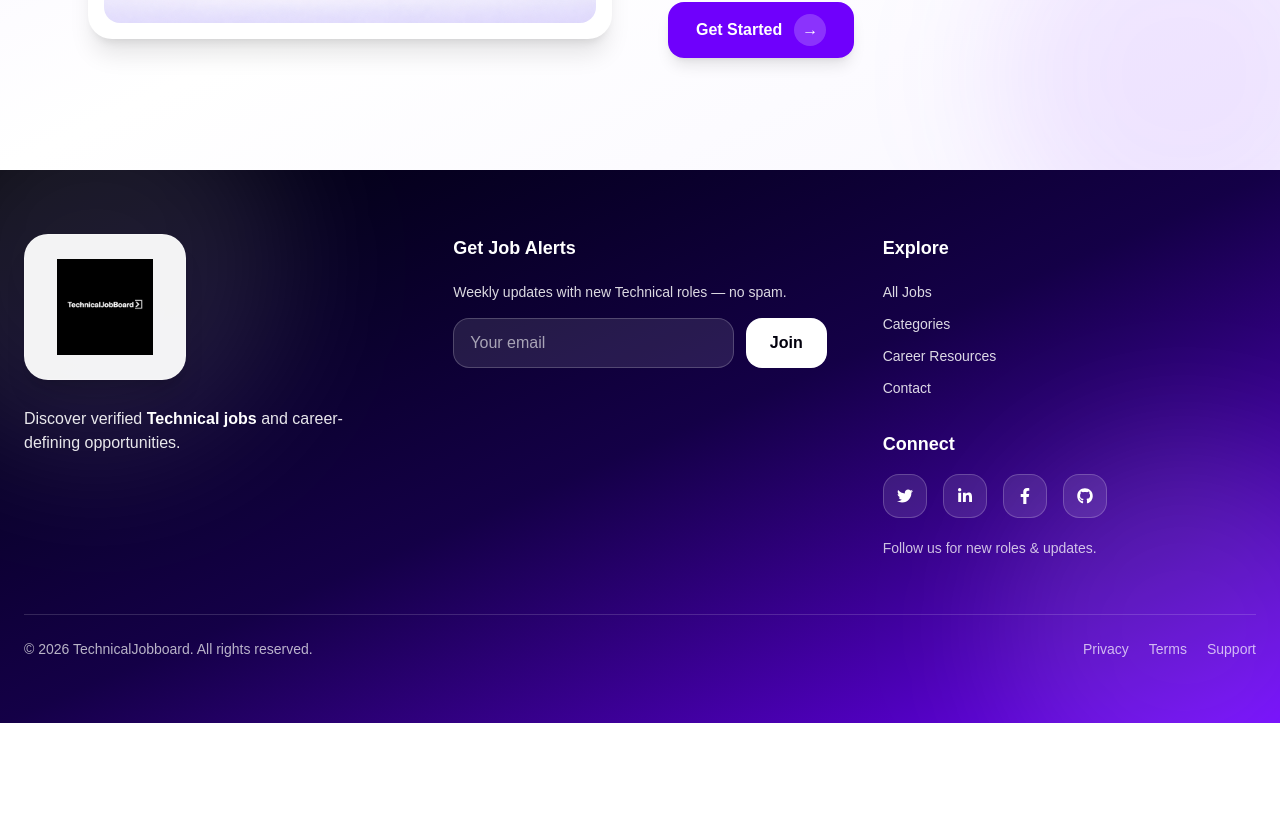
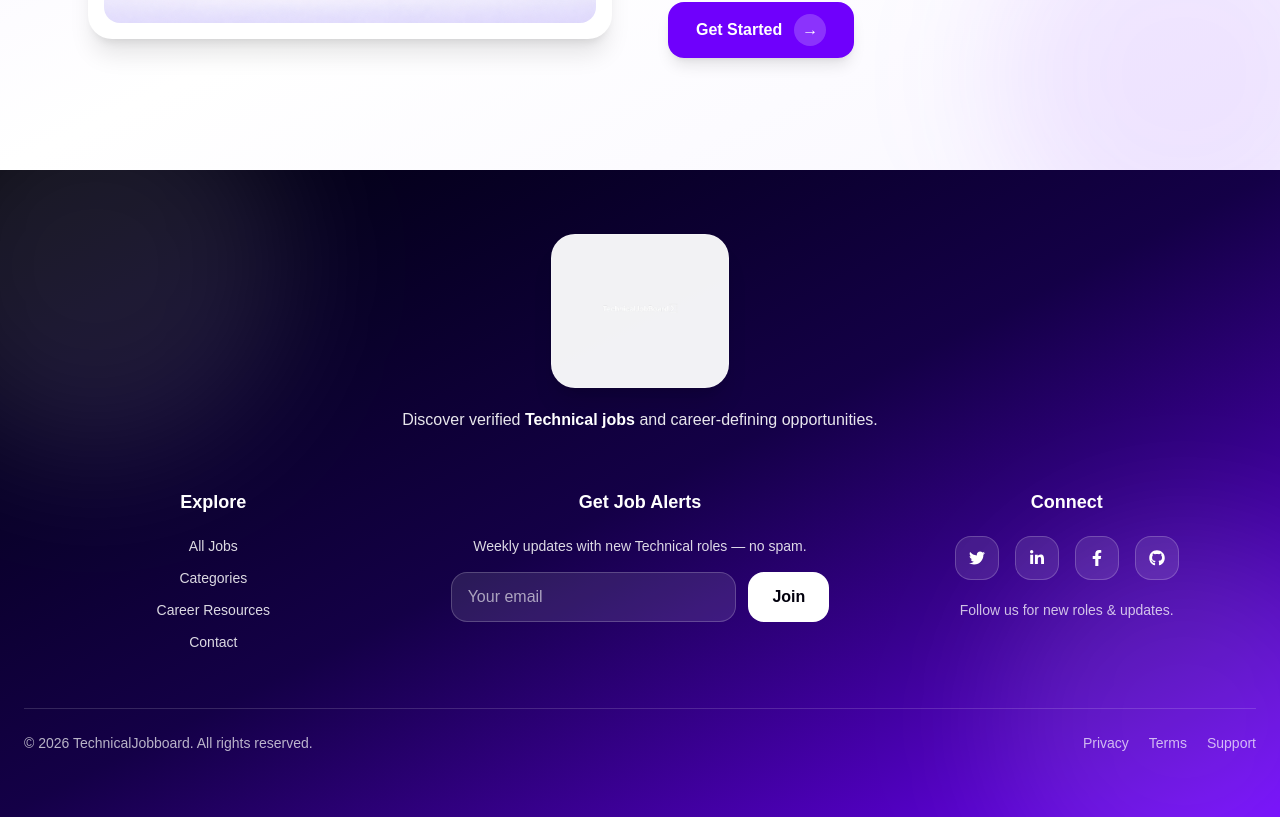
Before and after one commit to adebisidolapo/technicaljobboard, a Next.js app in the folder jobboard/: page / in a window 1280 px wide. Shown: the part 4812-5629 px from the top of the page. Before the commit the page ends 5535 px from the top, so only its background shows below. Built offline with nearby package versions, Linux system fonts and the light colour scheme.

Commit message:
update footer

```diff
--- a/jobboard/components/Footer.tsx
+++ b/jobboard/components/Footer.tsx
@@ -12,34 +12,53 @@ export default function Footer() {
         <div className="absolute -bottom-24 -right-24 w-96 h-96 rounded-full bg-white/10 blur-3xl" />
 
         <div className="relative max-w-7xl mx-auto px-6 py-16">
-          {/* Desktop: 3-column top area | Mobile: stacked */}
-          <div className="grid grid-cols-1 md:grid-cols-3 gap-10 md:gap-14 items-start">
-            {/* Brand / Logo */}
-            <div className="text-center md:text-left">
+          {/* TOP: Logo + writeup (centered) */}
+          <div className="flex flex-col items-center text-center">
             {/* Logo card so it stays visible on gradient */}
-              <div className="inline-block rounded-3xl bg-white/95 text-[#02000D] shadow-xl border border-white/20 px-6 py-5 sm:px-8 sm:py-6">
+            <div className="rounded-3xl bg-white/95 text-[#02000D] shadow-xl border border-white/20 px-7 py-6 sm:px-10 sm:py-7">
               <img
                 src="/logo.png"
                 alt="TechnicalJobboard Logo"
-                  className="h-16 sm:h-20 md:h-24 w-auto object-contain mx-auto md:mx-0"
+                className="h-16 sm:h-20 md:h-24 w-auto object-contain mx-auto"
               />
             </div>
 
-              <p className="mt-5 text-white/90 text-sm sm:text-base max-w-md mx-auto md:mx-0">
+            <p className="mt-5 text-white/90 text-sm sm:text-base max-w-2xl">
               Discover verified{" "}
               <span className="font-semibold text-white">Technical jobs</span>{" "}
               and career-defining opportunities.
             </p>
           </div>
 
+          {/* 3-COLUMN AREA (centered + aligned) */}
+          <div className="mt-14 grid grid-cols-1 md:grid-cols-3 gap-10 md:gap-12 items-start text-center">
+            {/* Explore */}
+            <div className="mx-auto w-full max-w-xs">
+              <h3 className="font-semibold text-lg mb-5">Explore</h3>
+              <ul className="space-y-3 text-white/85 text-sm">
+                <li className="hover:text-white transition cursor-pointer">
+                  All Jobs
+                </li>
+                <li className="hover:text-white transition cursor-pointer">
+                  Categories
+                </li>
+                <li className="hover:text-white transition cursor-pointer">
+                  Career Resources
+                </li>
+                <li className="hover:text-white transition cursor-pointer">
+                  Contact
+                </li>
+              </ul>
+            </div>
+
             {/* Newsletter */}
-            <div className="text-center md:text-left">
+            <div className="mx-auto w-full max-w-sm">
               <h3 className="font-semibold text-lg mb-5">Get Job Alerts</h3>
               <p className="text-white/85 text-sm mb-4">
                 Weekly updates with new Technical roles — no spam.
               </p>
 
-              <div className="flex flex-col sm:flex-row gap-3">
+              <div className="flex flex-col sm:flex-row gap-3 justify-center">
                 <input
                   type="email"
                   placeholder="Your email"
@@ -53,19 +72,11 @@ export default function Footer() {
               </div>
             </div>
 
-            {/* Explore + Connect (aligned better on desktop) */}
-            <div className="text-center md:text-left">
-              <h3 className="font-semibold text-lg mb-5">Explore</h3>
-              <ul className="space-y-3 text-white/85 text-sm">
-                <li className="hover:text-white transition cursor-pointer">All Jobs</li>
-                <li className="hover:text-white transition cursor-pointer">Categories</li>
-                <li className="hover:text-white transition cursor-pointer">Career Resources</li>
-                <li className="hover:text-white transition cursor-pointer">Contact</li>
-              </ul>
+            {/* Connect */}
+            <div className="mx-auto w-full max-w-xs">
+              <h3 className="font-semibold text-lg mb-5">Connect</h3>
 
-              <div className="mt-8">
-                <h3 className="font-semibold text-lg mb-4">Connect</h3>
-                <div className="flex justify-center md:justify-start gap-4">
+              <div className="flex justify-center gap-4">
                 {[
                   { Icon: FaTwitter, label: "Twitter" },
                   { Icon: FaLinkedinIn, label: "LinkedIn" },
@@ -89,19 +100,24 @@ export default function Footer() {
               </p>
             </div>
           </div>
-          </div>
 
           {/* Divider */}
           <div className="mt-14 h-px bg-white/15" />
 
-          {/* Bottom */}
+          {/* Bottom row */}
           <div className="mt-6 flex flex-col md:flex-row items-center justify-between gap-4 text-white/70 text-sm">
             <p>© {new Date().getFullYear()} TechnicalJobboard. All rights reserved.</p>
 
             <div className="flex gap-5">
-              <span className="hover:text-white transition cursor-pointer">Privacy</span>
-              <span className="hover:text-white transition cursor-pointer">Terms</span>
-              <span className="hover:text-white transition cursor-pointer">Support</span>
+              <span className="hover:text-white transition cursor-pointer">
+                Privacy
+              </span>
+              <span className="hover:text-white transition cursor-pointer">
+                Terms
+              </span>
+              <span className="hover:text-white transition cursor-pointer">
+                Support
+              </span>
             </div>
           </div>
         </div>
```
Also changed, not shown: jobboard/public/logo.png. Lines whose indentation alone changed are shown as unchanged.
